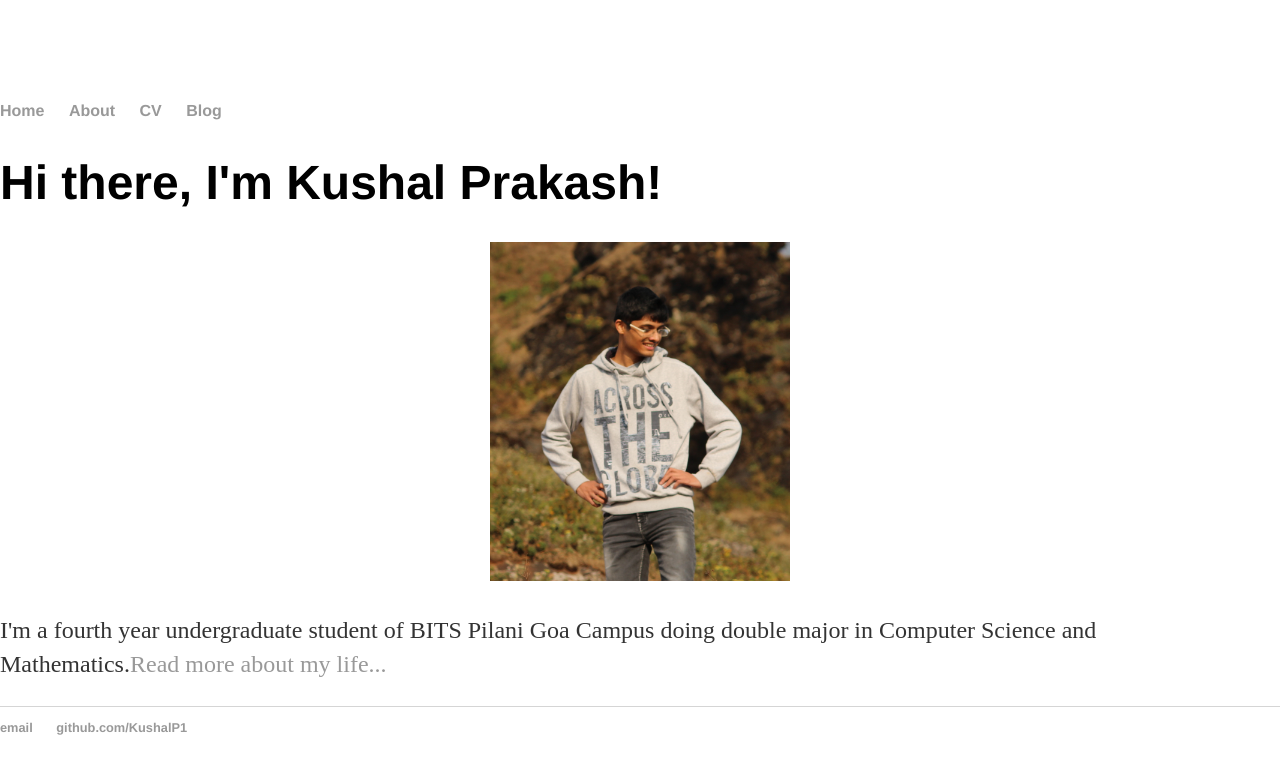
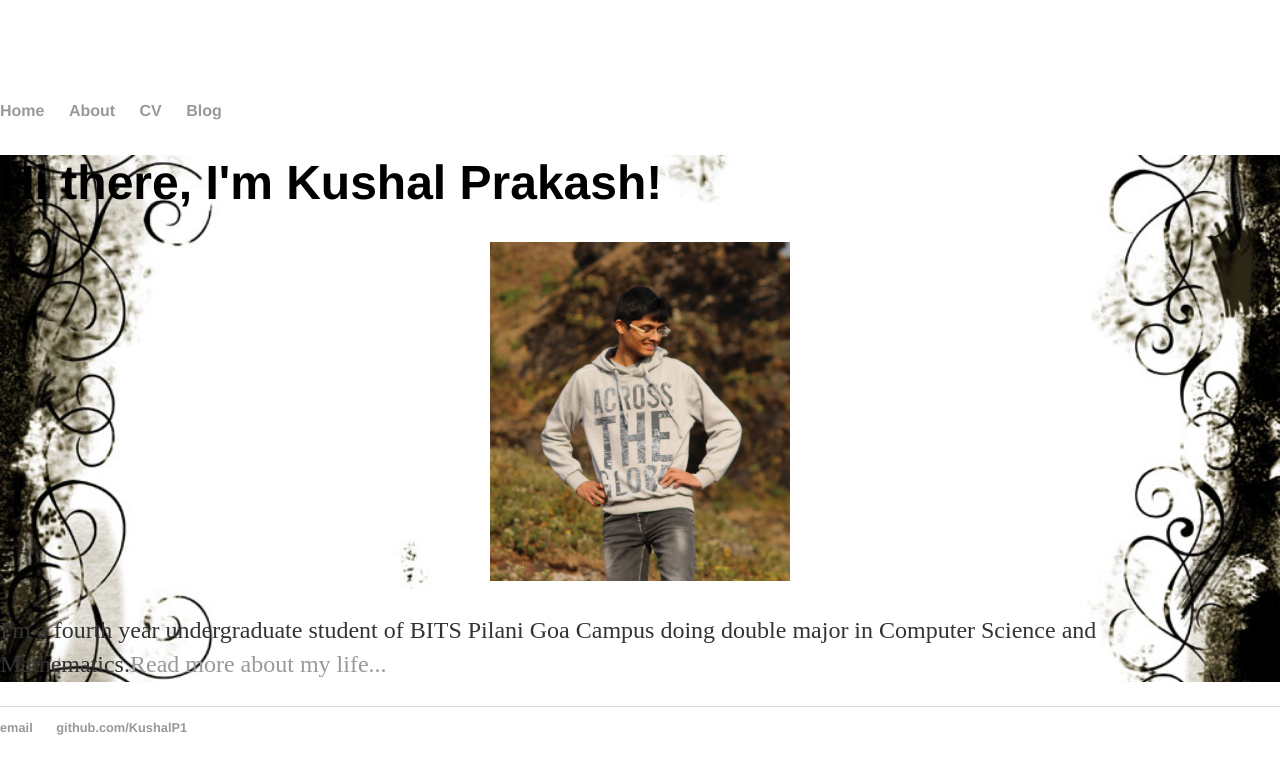
Before and after one commit to KushalP1/KushalP1.github.io, a Jekyll site: the page built from index.html, in a window 1280 px wide. Shown: the top 774 px of the page. Built offline with Jekyll 4.4.1, drawn with Linux system fonts in a browser that asks for light colours.

Commit message:
Update main.css

```diff
--- a/css/main.css
+++ b/css/main.css
@@ -20,13 +20,17 @@ footer { border-top: 1px solid #d5d5d5; font-size: .8em; }
 ul.posts { margin: 20px auto 40px; font-size: 1.5em; }
 ul.posts li { list-style: none; }
 
-.tilBackground {
-  background-image: url(/abc.jpg);
-  background-size: 150px;
-  width: 300px;
-  height: 300px;
-  border: 2px solid;
-  color: pink;
+.tiledBackground {
+  /* The image used */
+    background-image: url(/abc.jpg);
+
+    /* Full height */
+    height: 100%;
+
+    /* Center and scale the image nicely */
+    background-position: center;
+    background-repeat: no-repeat;
+    background-size: cover;
 }
 
 /* CV */
```
